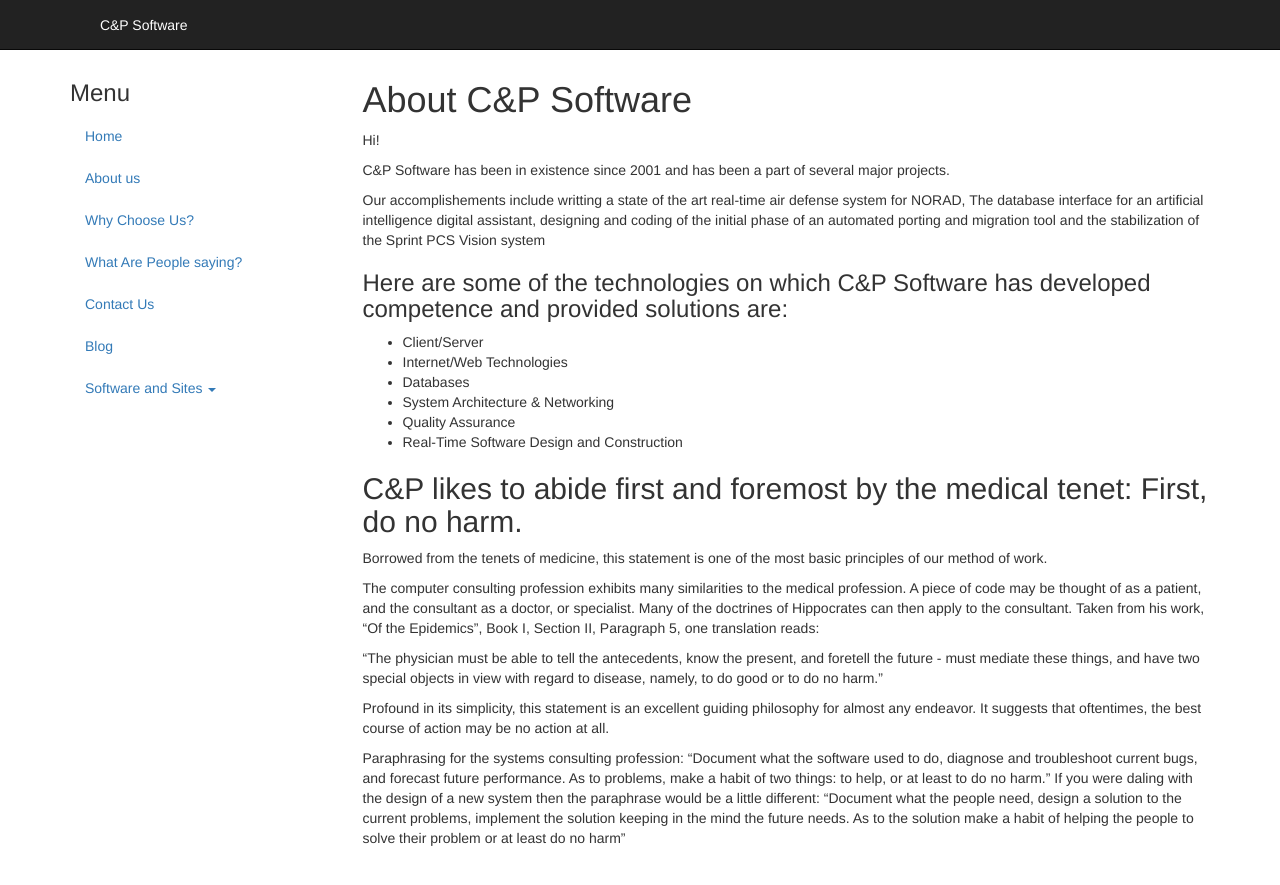
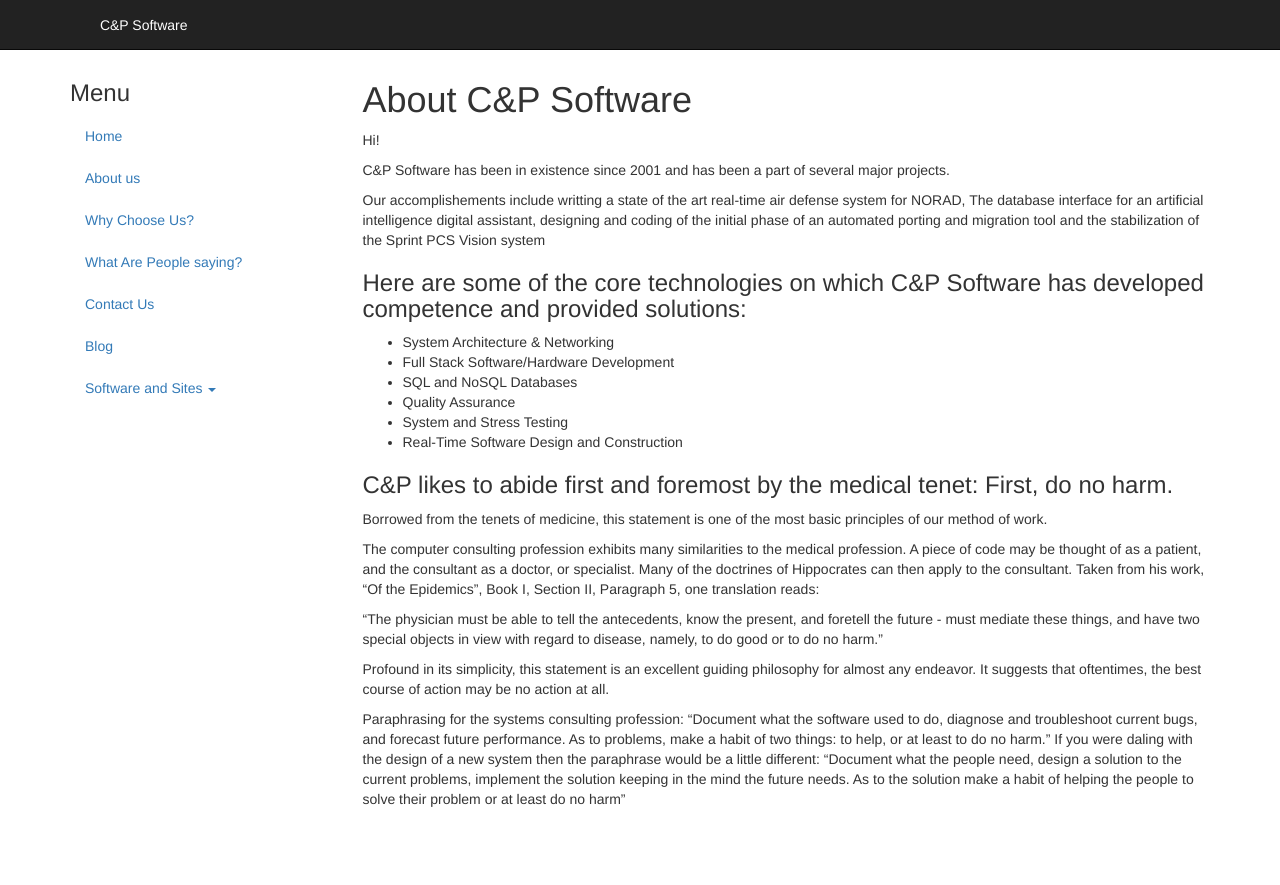
Before and after one commit to AutoByte/AutoByte.github.io, a Jekyll site: the page built from about.md, in a window 1280 px wide. Shown: the top 885 px of the page. Built offline with Jekyll 4.4.1, drawn with Linux system fonts in a browser that asks for light colours; nearby versions of some CDN libraries; Markdown is read by kramdown in place of the engine named in the settings.

Commit message:
added favicon.ico

```diff
--- a/_includes/header.html
+++ b/_includes/header.html
@@ -3,6 +3,7 @@
   <head>
     <meta charset="utf-8">
     <title>{{ site.name }}</title>
+    <link rel="icon" href="/images/favicon.ico" type="image/x-icon" />
     <meta name="viewport" content="width=device-width, initial-scale=1.0">
     <meta name="description" content="{{ site.description }}">
 
--- a/about.md
+++ b/about.md
@@ -11,17 +11,17 @@ C&P Software has been in existence since 2001 and has been a part of several maj
 
 Our accomplishements include writting a state of the art real-time air defense system for NORAD, The database interface for an artificial intelligence digital assistant, designing and coding of the initial phase of an automated porting and migration tool and the stabilization of the Sprint PCS Vision system
 
-###Here are some of the technologies on which C&P Software has developed competence and provided solutions are:
+###Here are some of the core technologies on which C&P Software has developed competence and provided solutions:
 <ul>
-	<li>Client/Server</li>
-	<li>Internet/Web Technologies</li>
-	<li>Databases</li>
 	<li>System Architecture & Networking</li>
+	<li>Full Stack Software/Hardware Development</li>
+	<li>SQL and NoSQL Databases</li>
 	<li>Quality Assurance</li>
+	<li>System and Stress Testing</li>
 	<li>Real-Time Software Design and Construction</li>
 </ul>
 
-##C&P likes to abide first and foremost by the medical tenet: First, do no harm.
+###C&P likes to abide first and foremost by the medical tenet: First, do no harm.
 
 Borrowed from the tenets of medicine, this statement is one of the most basic principles of our method of work.
 
```
Also changed, not shown: images/favicon.ico (added), 6 other files.
